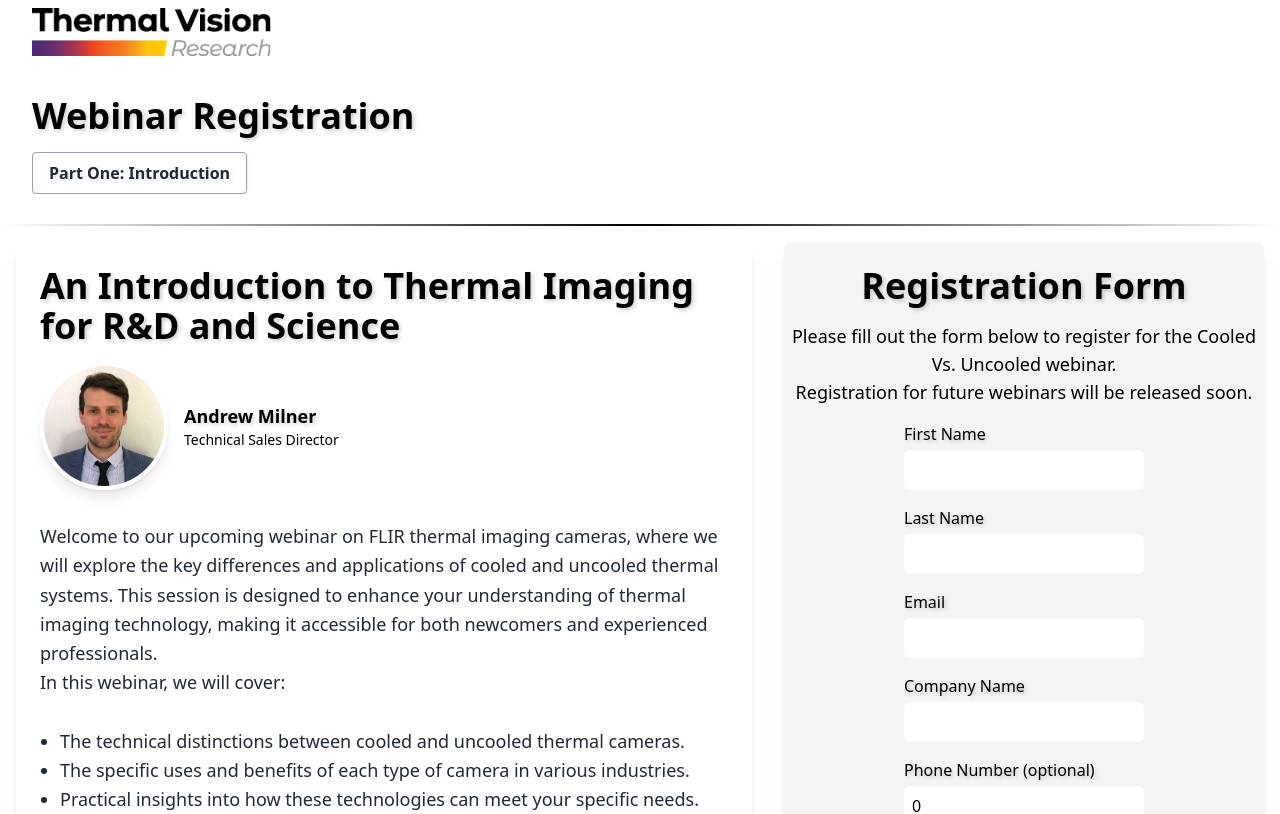
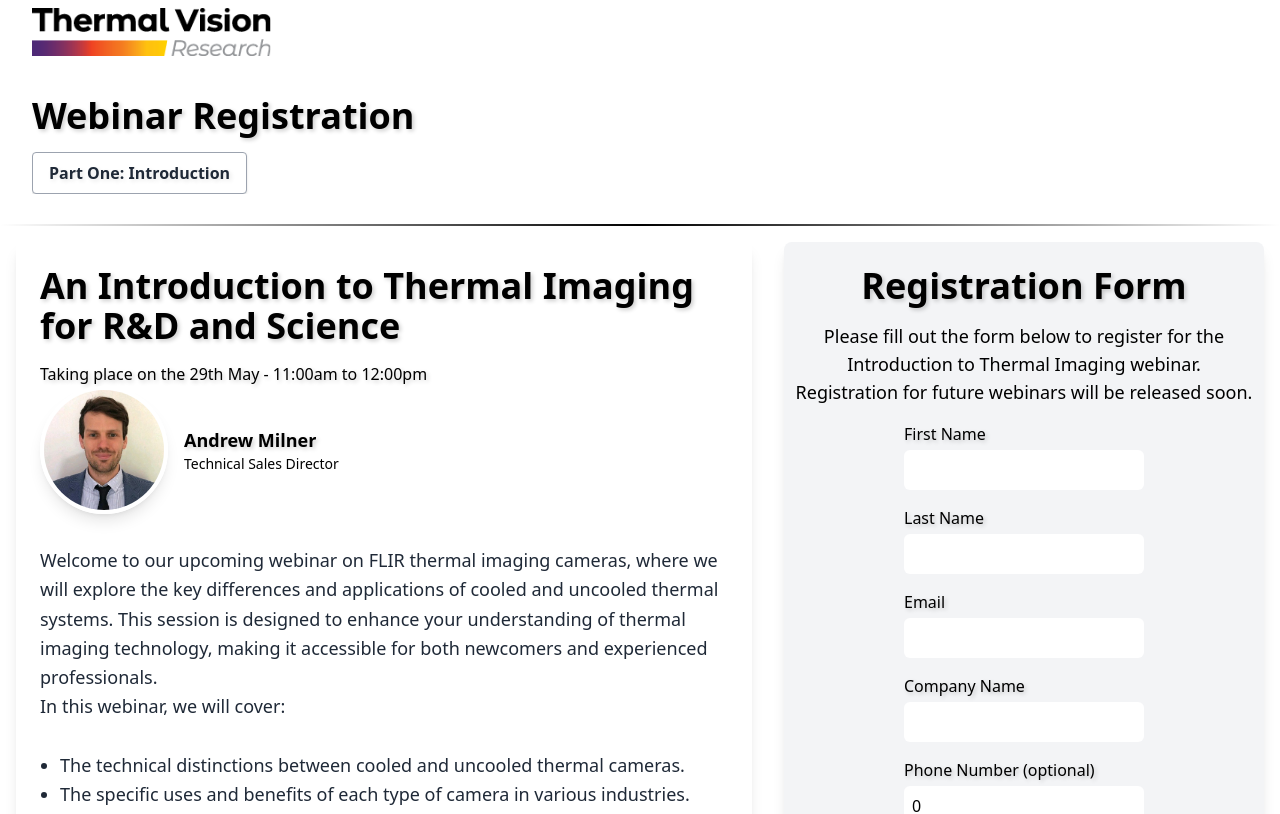
Before and after one commit to jayteebee/webinar-landing-page, a React (Create React App) app: page / in a window 1280 px wide. Shown: the top 814 px of the page. Built offline with nearby package versions, Linux system fonts and the light colour scheme.

Commit message:
Update webinar information and date

```diff
--- a/public/index.html
+++ b/public/index.html
@@ -6,7 +6,7 @@
     <meta name="viewport" content="width=device-width, initial-scale=1" />
     <meta name="theme-color" content="#000000" />
     <meta
-      name="TVR - Webinar Sign Up"
+      name="Webinar - Thermal Vision Research"
       content="Learn about and sign up to our webinar series."
     />
     <link rel="apple-touch-icon" href="%PUBLIC_URL%/logo192.png" />
--- a/src/components/CalendlyFormComponent.js
+++ b/src/components/CalendlyFormComponent.js
@@ -137,7 +137,7 @@ export const CalendlyFormComponent = ({ CALENDLY_LINK }) => {
           }}>
           Registration Form
         </h1>
-        <h3 className="text-lg text-center mb-4">Please fill out the form below to register for the Cooled Vs. Uncooled webinar.<br /> Registration for future webinars will be released soon.</h3>
+        <h3 className="text-lg text-center mb-4">Please fill out the form below to register for the Introduction to Thermal Imaging webinar.<br /> Registration for future webinars will be released soon.</h3>
         <Formik
           initialValues={initialValues}
           validationSchema={validationSchema}
--- a/src/components/ContentComponent.js
+++ b/src/components/ContentComponent.js
@@ -24,6 +24,11 @@ export const ContentComponent = ({
                             textShadow: "2px 2px 4px rgba(0, 0, 0, 0.2)",
                           }}
                         >{WEBINAR_TITLE}</h1>
+                        <h2
+                        style={{
+                            textShadow: "2px 2px 4px rgba(0, 0, 0, 0.2)",
+                          }}
+                        >Taking place on the 29th May - 11:00am to 12:00pm</h2>
                         <div className="flex items-center mb-4">
                             <div className="flex-shrink-0">
                                 {/* Apply conditional styling based on the content's id */}
```
